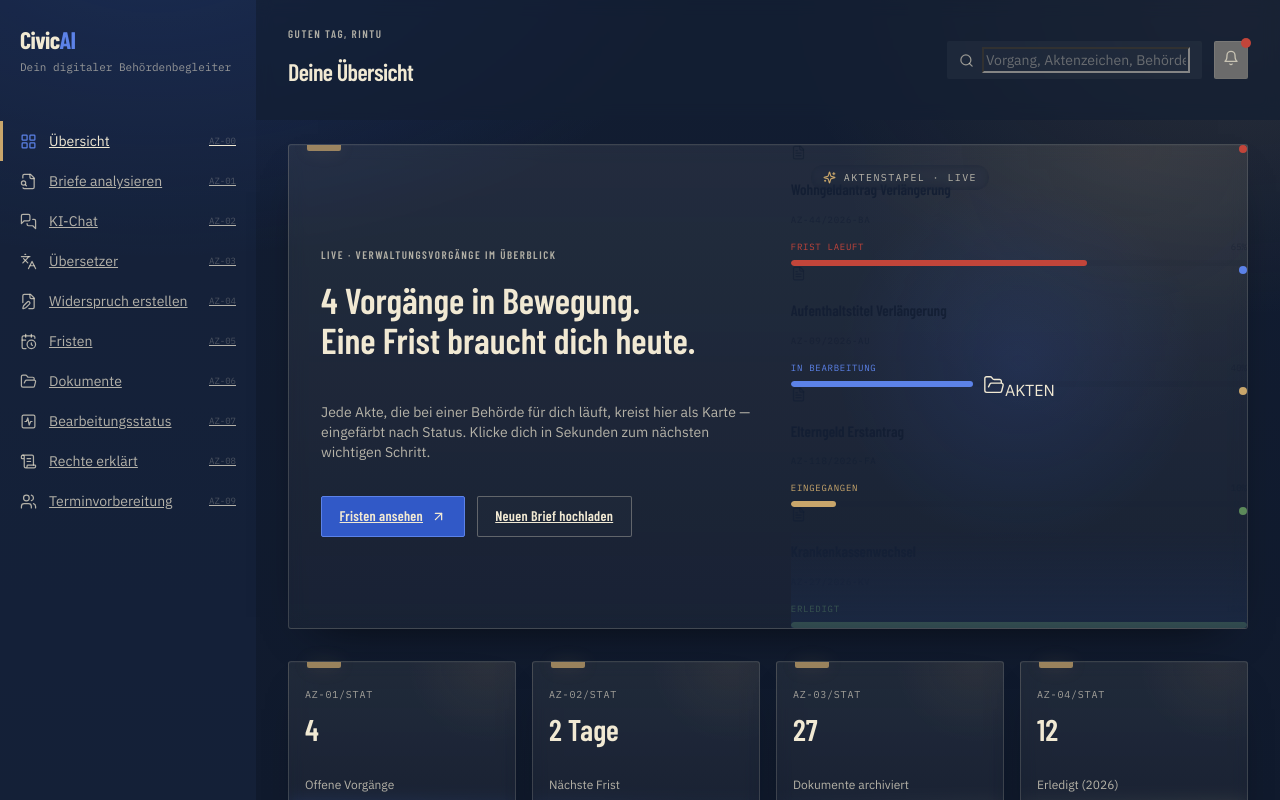
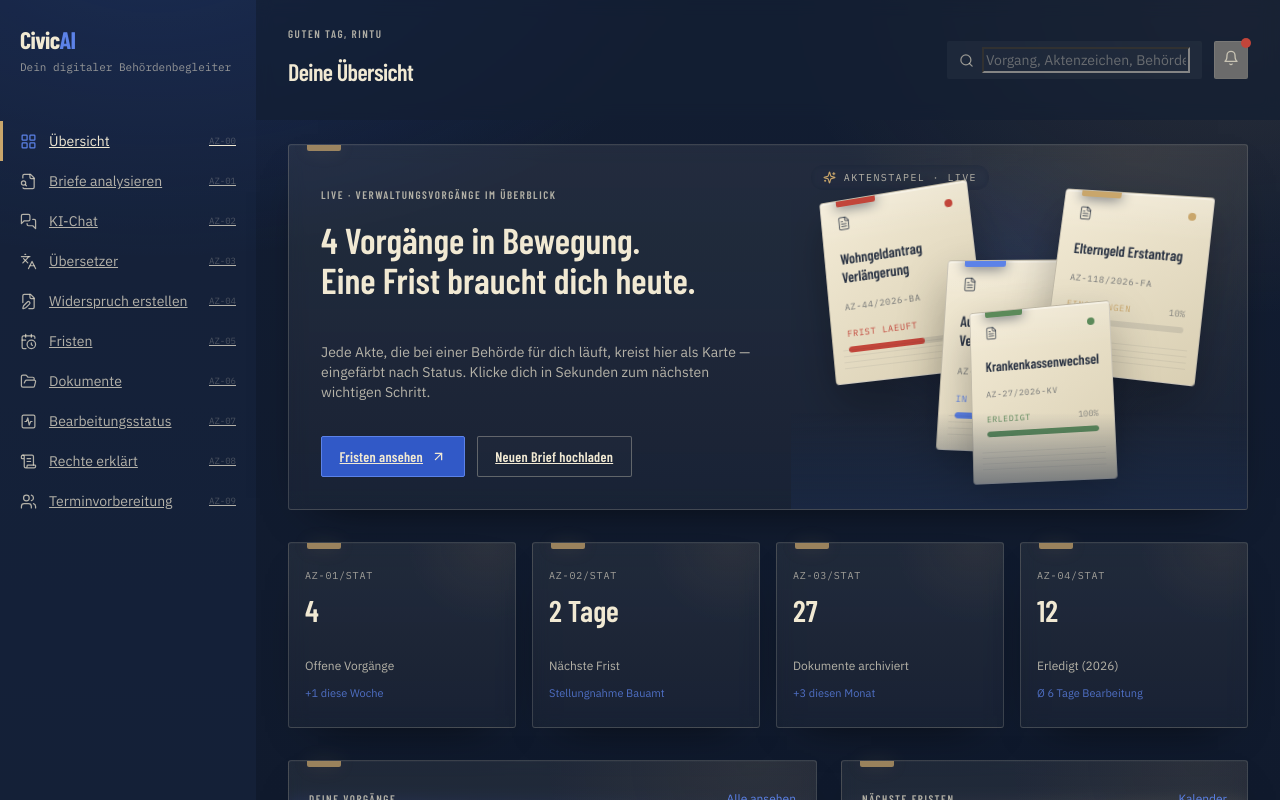
Before and after one commit to rintuchowdory/civic-ai, a Next.js app: page / in a window 1280 px wide. Shown: the top 800 px of the page. Built offline with nearby package versions, Linux system fonts and the light colour scheme.

Commit message:
style: add lightweight CSS 3D archive animation without WebGL

```diff
--- a/app/globals.css
+++ b/app/globals.css
@@ -194,6 +194,177 @@ body::before {
   border-radius: 999px;
 }
 
+/* Lightweight CSS 3D archive visualization. No WebGL or GPU context required. */
+.civic-orbit-core {
+  position: relative;
+  width: 190px;
+  height: 190px;
+  transform-style: preserve-3d;
+  animation: civic-orbit-center 12s linear infinite;
+}
+
+.civic-orbit-static,
+.civic-document-static {
+  animation: none !important;
+}
+
+.civic-orbit-ring {
+  position: absolute;
+  inset: 50%;
+  width: 176px;
+  height: 62px;
+  margin: -31px 0 0 -88px;
+  border: 1px solid rgba(92, 130, 232, 0.45);
+  border-radius: 50%;
+  transform-style: preserve-3d;
+  box-shadow: 0 0 24px rgba(49, 89, 199, 0.1);
+}
+
+.civic-orbit-ring-blue {
+  transform: rotateX(68deg) rotateZ(-12deg);
+}
+
+.civic-orbit-ring-gold {
+  width: 205px;
+  height: 74px;
+  margin: -37px 0 0 -102px;
+  border-color: rgba(201, 166, 107, 0.26);
+  transform: rotateX(68deg) rotateZ(18deg);
+}
+
+.civic-orbit-glow {
+  position: absolute;
+  inset: 50%;
+  width: 72px;
+  height: 72px;
+  margin: -36px 0 0 -36px;
+  border-radius: 50%;
+  background: radial-gradient(circle, rgba(49, 89, 199, 0.3), rgba(49, 89, 199, 0.02) 68%, transparent 72%);
+  filter: blur(2px);
+}
+
+.civic-orbit-center {
+  position: absolute;
+  inset: 50%;
+  width: 64px;
+  height: 64px;
+  margin: -32px 0 0 -32px;
+  display: flex;
+  flex-direction: column;
+  align-items: center;
+  justify-content: center;
+  gap: 3px;
+  border: 1px solid rgba(241, 233, 211, 0.16);
+  border-radius: 50%;
+  background: rgba(19, 30, 51, 0.88);
+  color: rgba(241, 233, 211, 0.75);
+  box-shadow: 0 8px 28px rgba(0, 0, 0, 0.35), inset 0 0 20px rgba(49, 89, 199, 0.1);
+  font-family: "IBM Plex Mono", monospace;
+  font-size: 7px;
+  letter-spacing: 0.12em;
+}
+
+.civic-document-card {
+  position: absolute;
+  width: 156px;
+  height: 188px;
+  perspective: 900px;
+  transform-style: preserve-3d;
+  animation: civic-document-float 7s ease-in-out infinite;
+  will-change: transform;
+}
+
+.civic-document-face {
+  position: relative;
+  width: 100%;
+  height: 100%;
+  padding: 16px;
+  overflow: hidden;
+  border: 1px solid rgba(19, 30, 51, 0.16);
+  border-radius: 4px;
+  background:
+    linear-gradient(180deg, rgba(255, 255, 255, 0.18), transparent 24%),
+    linear-gradient(145deg, #f3ebd6, #d9cfb3);
+  color: #131e33;
+  box-shadow:
+    0 22px 48px rgba(0, 0, 0, 0.28),
+    0 2px 0 rgba(255, 255, 255, 0.35) inset;
+  transform: rotateX(8deg) rotateY(-14deg);
+  transform-style: preserve-3d;
+}
+
+.civic-document-face::after {
+  content: "";
+  position: absolute;
+  inset: auto 10px 9px 10px;
+  height: 24px;
+  background: repeating-linear-gradient(180deg, rgba(19, 30, 51, 0.14) 0 1px, transparent 1px 6px);
+  opacity: 0.45;
+}
+
+.civic-document-tab {
+  position: absolute;
+  top: 0;
+  left: 17px;
+  width: 42px;
+  height: 6px;
+  border-radius: 0 0 2px 2px;
+  box-shadow: 0 0 14px currentColor;
+}
+
+.civic-document-1 {
+  left: 7%;
+  top: 12%;
+  animation-delay: -1.2s;
+  transform: translateZ(30px) rotate(-6deg);
+}
+
+.civic-document-2 {
+  left: 33%;
+  top: 33%;
+  animation-delay: -3.1s;
+  transform: translateZ(70px) rotate(3deg) scale(1.04);
+}
+
+.civic-document-3 {
+  right: 9%;
+  top: 15%;
+  animation-delay: -4.5s;
+  transform: translateZ(20px) rotate(7deg);
+}
+
+.civic-document-4 {
+  right: 28%;
+  bottom: 6%;
+  animation-delay: -5.8s;
+  transform: translateZ(50px) rotate(-2deg) scale(0.94);
+}
+
+@keyframes civic-document-float {
+  0%, 100% { margin-top: 0; }
+  50% { margin-top: -10px; }
+}
+
+@keyframes civic-orbit-center {
+  0%, 100% { transform: rotateZ(-2deg); }
+  50% { transform: rotateZ(2deg); }
+}
+
+@media (max-width: 1023px) {
+  .civic-document-card {
+    width: 126px;
+    height: 154px;
+  }
+
+  .civic-document-face {
+    padding: 12px;
+  }
+
+  .civic-document-face .font-display {
+    font-size: 13px;
+  }
+}
+
 @media (max-width: 767px) {
   body {
     background-attachment: scroll;
@@ -203,4 +374,38 @@ body::before {
     backdrop-filter: blur(5px);
     box-shadow: 0 14px 36px -30px rgba(0, 0, 0, 0.95);
   }
+
+  .civic-document-card {
+    width: 108px;
+    height: 134px;
+  }
+
+  .civic-document-face {
+    padding: 10px;
+  }
+
+  .civic-document-face .font-display {
+    font-size: 12px;
+  }
+
+  .civic-document-face .font-mono {
+    font-size: 8px;
+  }
+
+  .civic-orbit-core {
+    width: 150px;
+    height: 150px;
+  }
+
+  .civic-orbit-ring {
+    width: 150px;
+    height: 54px;
+    margin-left: -75px;
+    margin-top: -27px;
+  }
+
+  .civic-orbit-ring-gold {
+    width: 176px;
+    margin-left: -88px;
+  }
 }
```
